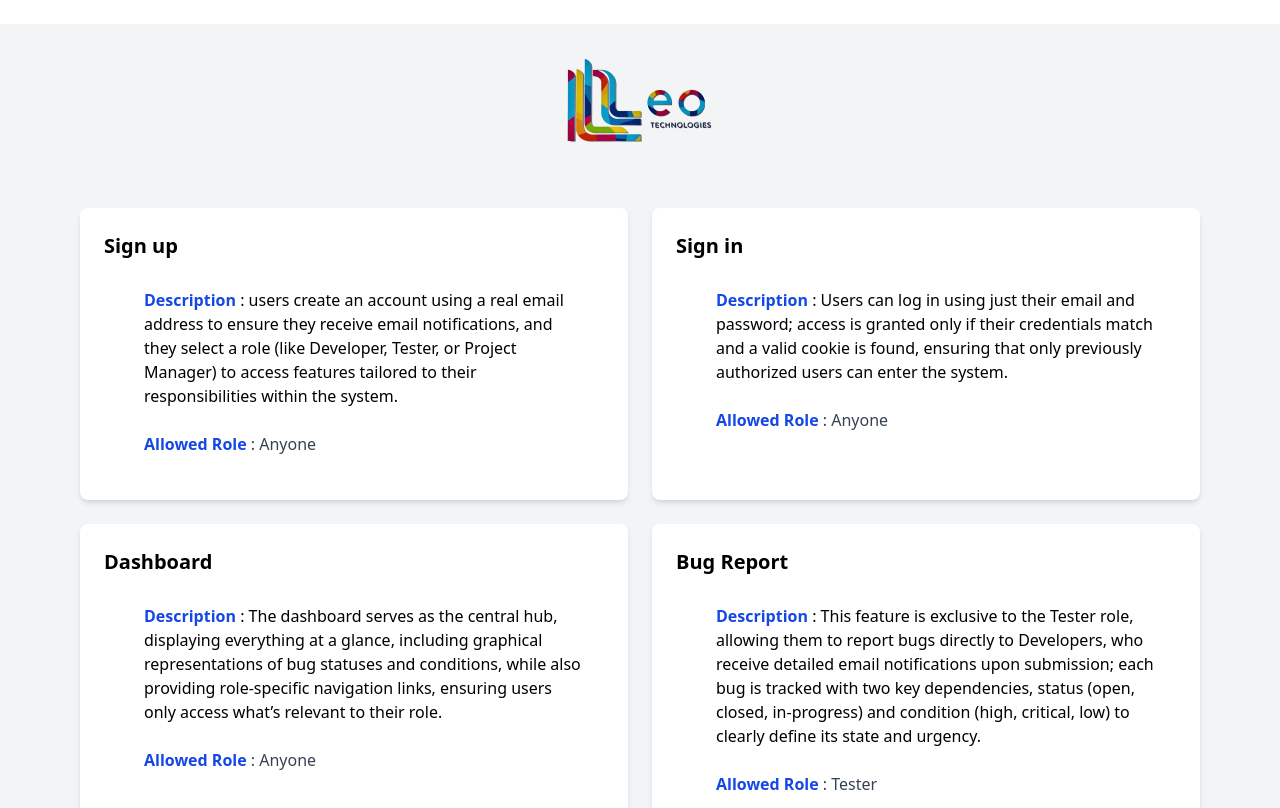
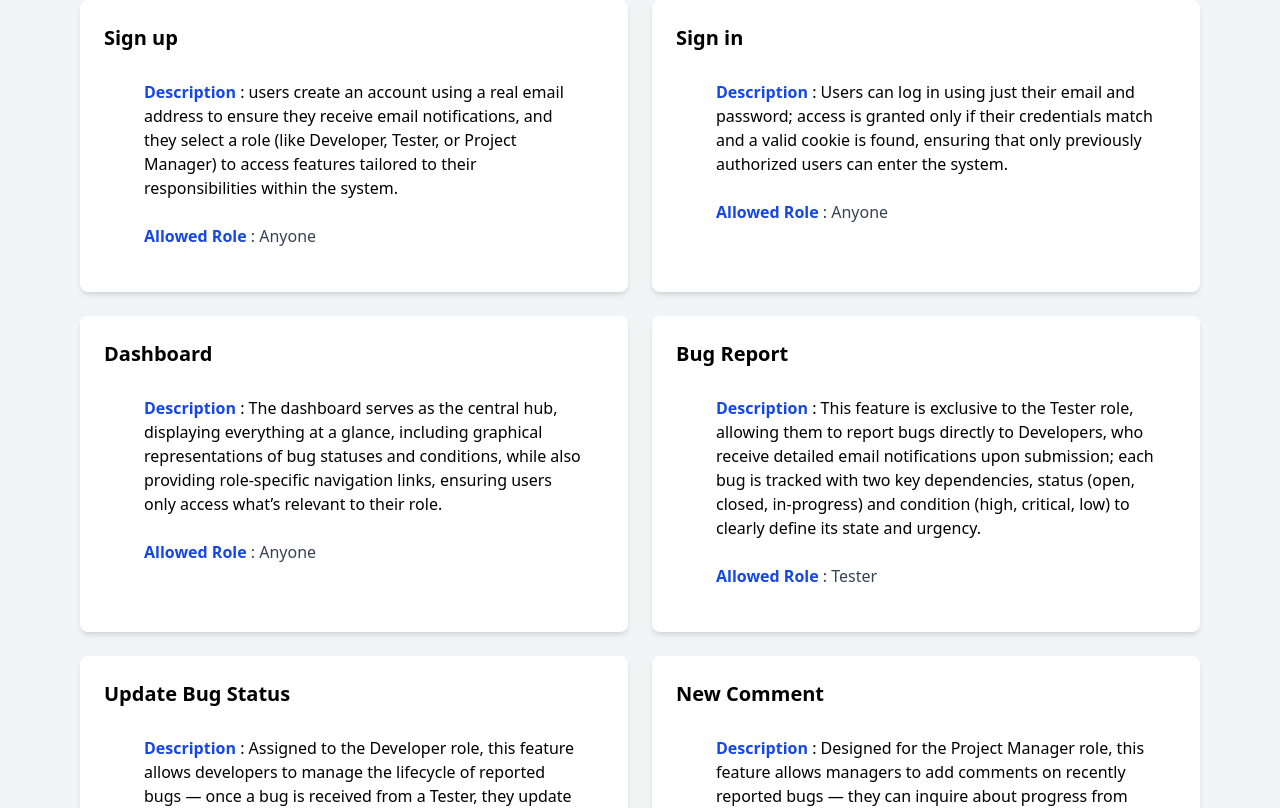
Before and after one commit to Sivaraman-msc/BugHound-demo, a React (Vite) app: page /help in a window 1280 px wide. Shown: the top 808 px of the page. Built offline with nearby package versions, Linux system fonts and the light colour scheme.

Commit message:
updated Help

```diff
--- a/src/pages/Help.jsx
+++ b/src/pages/Help.jsx
@@ -1,5 +1,4 @@
 import React from 'react';
-import LeoTech from '../assets/LeoTech.png';
 import { useNavigate } from 'react-router-dom';
 import '../index.css';
 
@@ -28,7 +27,6 @@ export default function Help() {
   return (
     <>
       <div className='bg-gray-100 min-h-screen'>
-        <img src={LeoTech} className='w-40 mx-auto my-6' />
 
         <div className='grid grid-cols-1 lg:grid-cols-2 gap-6 px-4 lg:px-20'>
           {showHead.map((title, index) => {
```
